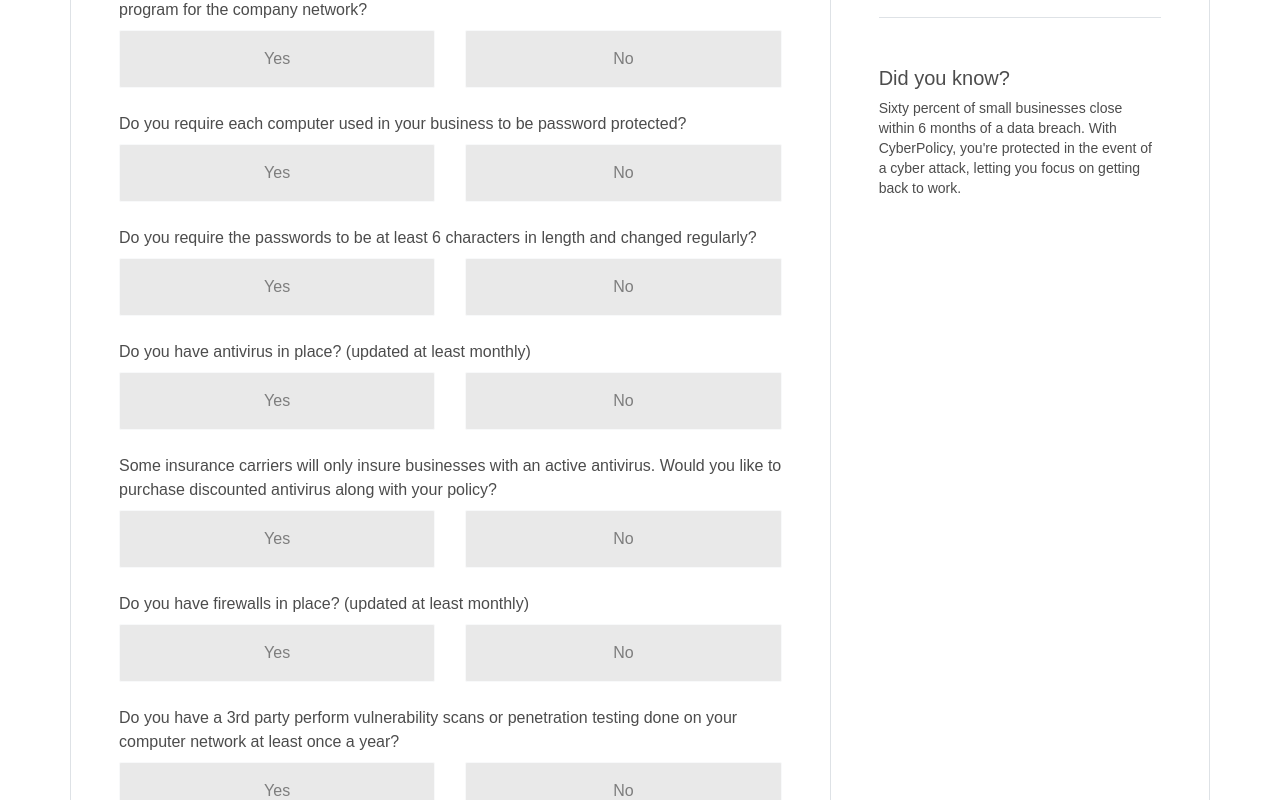
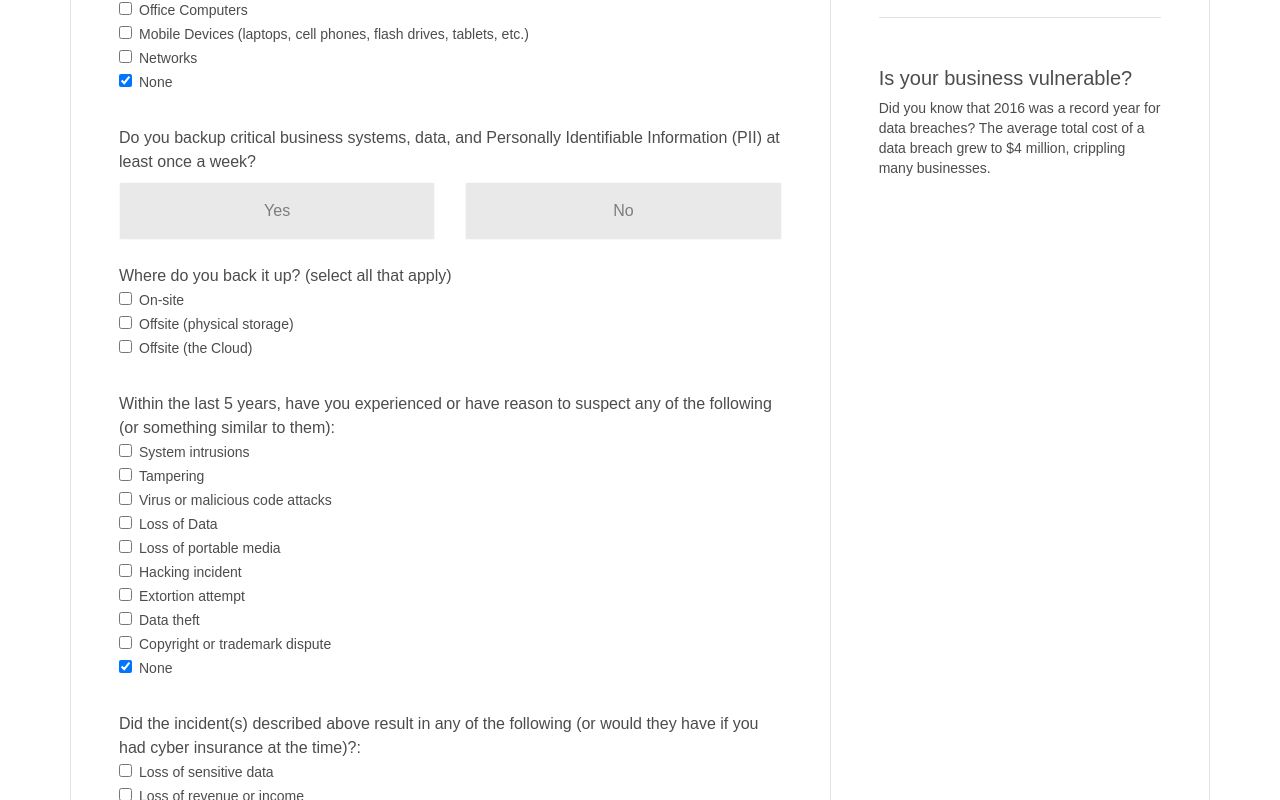
Before and after one commit to markstepchin/cybersecurityclone, a React (Create React App) app: page /data in a window 1280 px wide. Shown: the part 400-1200 px from the top of the page. Built offline with nearby package versions, Linux system fonts and the light colour scheme; the HTML template or start-up script is replaced by a standard one.

Commit message:
implemented DataForm Component

```diff
--- a/src/App.js
+++ b/src/App.js
@@ -13,7 +13,7 @@ class App extends Component {
     return (
       <div>
         <Header />
-        <OperationsPage />
+        <DataPage />
         <Footer />
       </div >
     );
--- a/src/components/forms/DataForm.js
+++ b/src/components/forms/DataForm.js
@@ -6,9 +6,171 @@ import ButtonGroup from './utilities/ButtonGroup';
 import NextButton from '../layout/NextButton';
 
 class DataForm extends React.Component {
+    constructor() {
+        super();
+        this.state = {
+            encryptOnComputers: null,
+            encryptOnMobile: null,
+            encryptOnNetworks: null,
+            backupData: null,
+            backupOnSite: false,
+            backupOffSitePhysical: false,
+            backupOffSiteCloud: false,
+            systemIntrustion: false,
+            tampering: false,
+            codeAttacks: false,
+            lossOfData: false,
+            lossOfMedia: false,
+            hackingIncident: false,
+            extortionAttempt: false,
+            dataTheft: false,
+            copyrightDispute: false,
+            dataLoss: false,
+            incomeLoss: false,
+            legalThreat: false,
+            actualInsuranceClaim: false,
+            suspectedInsuranceClaim: false,
+        }
+    }
+
     render() {
         return (
-            <h1>Data Form</h1>
+            <React.Fragment>
+
+                <CheckBoxGroup
+                    label='Do you encrypt sensitive data on:'
+                    noneOption={true}
+                >
+                    <CheckBoxInput
+                        label='Office Computers'
+                        checked={this.state.encryptOnComputers}
+                        onChange={() => this.setState(prevState => ({ encryptOnComputers: !prevState.encryptOnComputers }))}
+                    />
+                    <CheckBoxInput
+                        label='Mobile Devices (laptops, cell phones, flash drives, tablets, etc.)'
+                        checked={this.state.encryptOnMobile}
+                        onChange={() => this.setState(prevState => ({ encryptOnMobile: !prevState.encryptOnMobile }))}
+                    />
+                    <CheckBoxInput
+                        label='Networks'
+                        checked={this.state.encryptOnNetworks}
+                        onChange={() => this.setState(prevState => ({ encryptOnNetworks: !prevState.encryptOnNetworks }))}
+                    />
+                </CheckBoxGroup >
+
+                <ButtonGroup
+                    label='Do you backup critical business systems, data, and Personally Identifiable Information (PII) at least once a week?'
+                    response={this.state.backupData}
+                    yesClick={() => this.setState({ backupData: true })}
+                    noClick={() => this.setState({ backupData: false })}
+                />
+
+                <CheckBoxGroup
+                    label='Where do you back it up? (select all that apply)'
+                    noneOption={false}
+                >
+                    <CheckBoxInput
+                        label='On-site'
+                        checked={this.state.backupOnSite}
+                        onChange={() => this.setState(prevState => ({ backupOnSite: !prevState.backupOnSite }))}
+                    />
+                    <CheckBoxInput
+                        label='Offsite (physical storage)'
+                        checked={this.state.backupOffSitePhysical}
+                        onChange={() => this.setState(prevState => ({ backupOffSitePhysical: !prevState.backupOffSitePhysical }))}
+                    />
+                    <CheckBoxInput
+                        label='Offsite (the Cloud)'
+                        checked={this.state.backupOffSiteCloud}
+                        onChange={() => this.setState(prevState => ({ backupOffSiteCloud: !prevState.backupOffSiteCloud }))}
+                    />
+                </CheckBoxGroup >
+
+                <CheckBoxGroup
+                    label='Within the last 5 years, have you experienced or have reason to suspect any of the following (or something similar to them):'
+                    noneOption={true}
+                >
+                    <CheckBoxInput
+                        label='System intrusions'
+                        checked={this.state.systemIntrustion}
+                        onChange={() => this.setState(prevState => ({ systemIntrustion: !prevState.systemIntrustion }))}
+                    />
+                    <CheckBoxInput
+                        label='Tampering'
+                        checked={this.state.tampering}
+                        onChange={() => this.setState(prevState => ({ tampering: !prevState.tampering }))}
+                    />
+                    <CheckBoxInput
+                        label='Virus or malicious code attacks'
+                        checked={this.state.codeAttacks}
+                        onChange={() => this.setState(prevState => ({ codeAttacks: !prevState.codeAttacks }))}
+                    />
+                    <CheckBoxInput
+                        label='Loss of Data'
+                        checked={this.state.lossOfData}
+                        onChange={() => this.setState(prevState => ({ lossOfData: !prevState.lossOfData }))}
+                    />
+                    <CheckBoxInput
+                        label='Loss of portable media'
+                        checked={this.state.lossOfMedia}
+                        onChange={() => this.setState(prevState => ({ lossOfMedia: !prevState.lossOfMedia }))}
+                    />
+                    <CheckBoxInput
+                        label='Hacking incident'
+                        checked={this.state.hackingIncident}
+                        onChange={() => this.setState(prevState => ({ hackingIncident: !prevState.hackingIncident }))}
+                    />
+                    <CheckBoxInput
+                        label='Extortion attempt'
+                        checked={this.state.extortionAttempt}
+                        onChange={() => this.setState(prevState => ({ extortionAttempt: !prevState.extortionAttempt }))}
+                    />
+                    <CheckBoxInput
+                        label='Data theft'
+                        checked={this.state.dataTheft}
+                        onChange={() => this.setState(prevState => ({ dataTheft: !prevState.dataTheft }))}
+                    />
+                    <CheckBoxInput
+                        label='Copyright or trademark dispute'
+                        checked={this.state.copyrightDispute}
+                        onChange={() => this.setState(prevState => ({ copyrightDispute: !prevState.copyrightDispute }))}
+                    />
+                </CheckBoxGroup >
+
+                <CheckBoxGroup
+                    label='Did the incident(s) described above result in any of the following (or would they have if you had cyber insurance at the
+                        time)?:'
+                    noneOption={true}
+                >
+                    <CheckBoxInput
+                        label='Loss of sensitive data'
+                        checked={this.state.dataLoss}
+                        onChange={() => this.setState(prevState => ({ dataLoss: !prevState.dataLoss }))}
+                    />
+                    <CheckBoxInput
+                        label='Loss of revenue or income'
+                        checked={this.state.incomeLoss}
+                        onChange={() => this.setState(prevState => ({ incomeLoss: !prevState.incomeLoss }))}
+                    />
+                    <CheckBoxInput
+                        label='Threatened or actual legal action'
+                        checked={this.state.legalThreat}
+                        onChange={() => this.setState(prevState => ({ legalThreat: !prevState.legalThreat }))}
+                    />
+                    <CheckBoxInput
+                        label='Actual insurance claim'
+                        checked={this.state.actualInsuranceClaim}
+                        onChange={() => this.setState(prevState => ({ actualInsuranceClaim: !prevState.actualInsuranceClaim }))}
+                    />
+                    <CheckBoxInput
+                        label='Suspected insurance claim'
+                        checked={this.state.suspectedInsuranceClaim}
+                        onChange={() => this.setState(prevState => ({ suspectedInsuranceClaim: !prevState.suspectedInsuranceClaim }))}
+                    />
+                </CheckBoxGroup >
+
+                <NextButton btnText='Last Step' />
+            </React.Fragment>
         )
     }
 }
```
